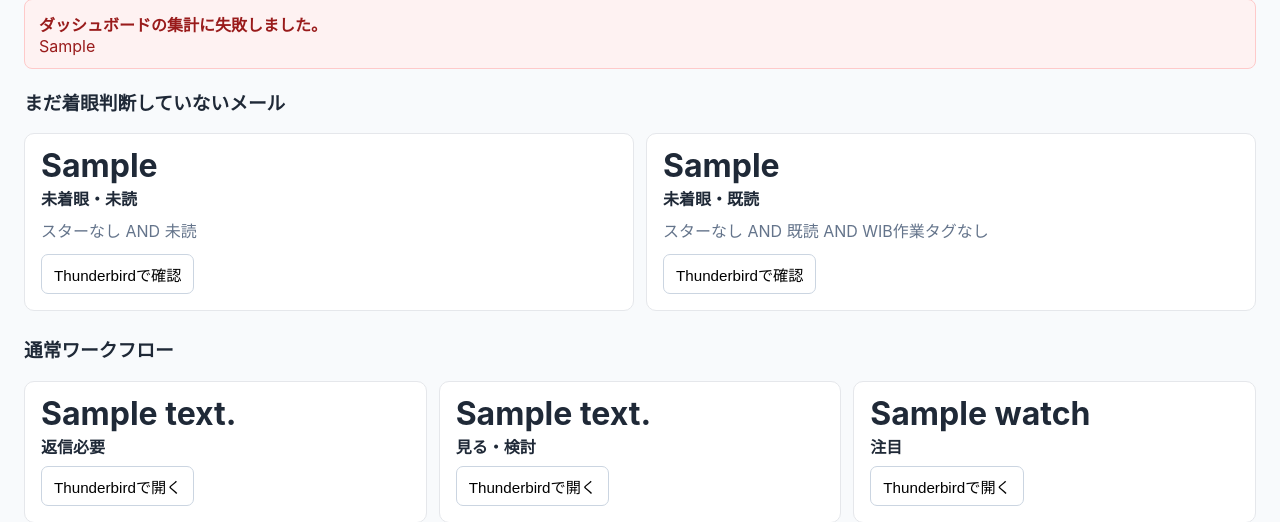
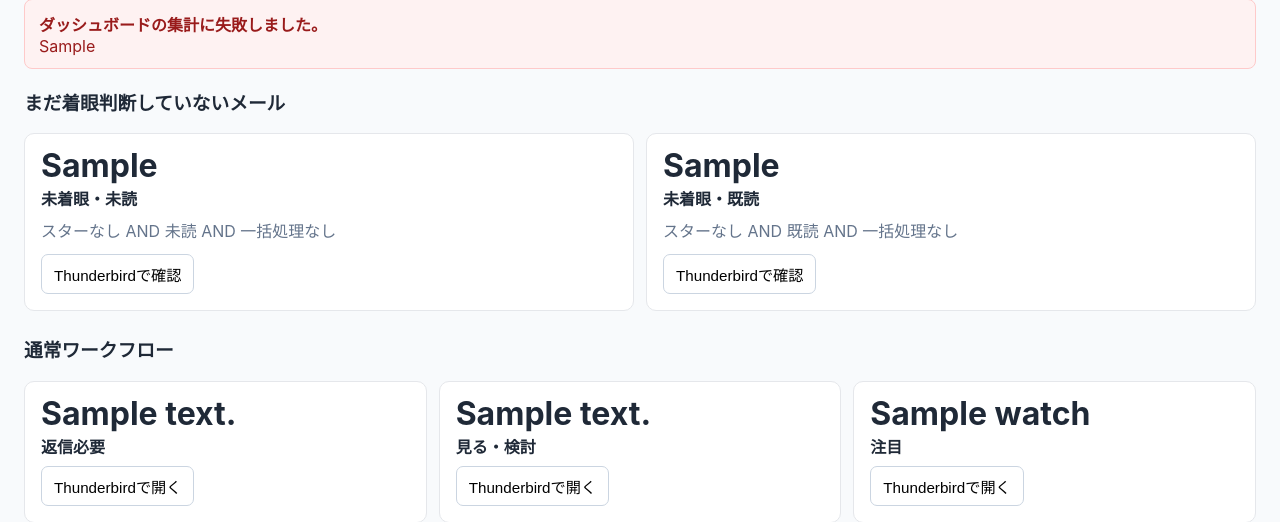
Before and after one commit to a3suger/WorkInBox, a Python web app: template src/workinbox/templates/dashboard.html in a window 1280 px wide. Shown: the part 212-734 px from the top of the page. Run offline with Jinja, Linux system fonts and the light colour scheme; the template is opened without the code that fills it: most values are stand-ins (such as "Sample title", 1, 10 or a date in 2020).

Commit message:
Align dashboard unattended labels

```diff
--- a/src/workinbox/templates/dashboard.html
+++ b/src/workinbox/templates/dashboard.html
@@ -29,13 +29,13 @@
     <article class="dashboard-card">
       <div class="dashboard-count">{{ snapshot.unattended_unread }}</div>
       <h4>未着眼・未読</h4>
-      <p class="muted">スターなし AND 未読</p>
+      <p class="muted">スターなし AND 未読 AND 一括処理なし</p>
       <button type="button" data-wib-open-work-view="unattended-unread">Thunderbirdで確認</button>
     </article>
     <article class="dashboard-card">
       <div class="dashboard-count">{{ snapshot.unattended_read }}</div>
       <h4>未着眼・既読</h4>
-      <p class="muted">スターなし AND 既読 AND WIB作業タグなし</p>
+      <p class="muted">スターなし AND 既読 AND 一括処理なし</p>
       <button type="button" data-wib-open-work-view="unattended-read">Thunderbirdで確認</button>
     </article>
   </div>
```
